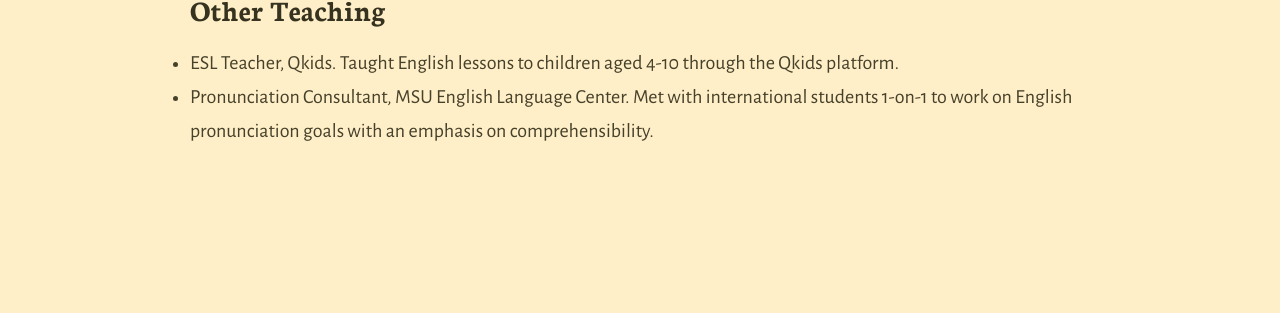
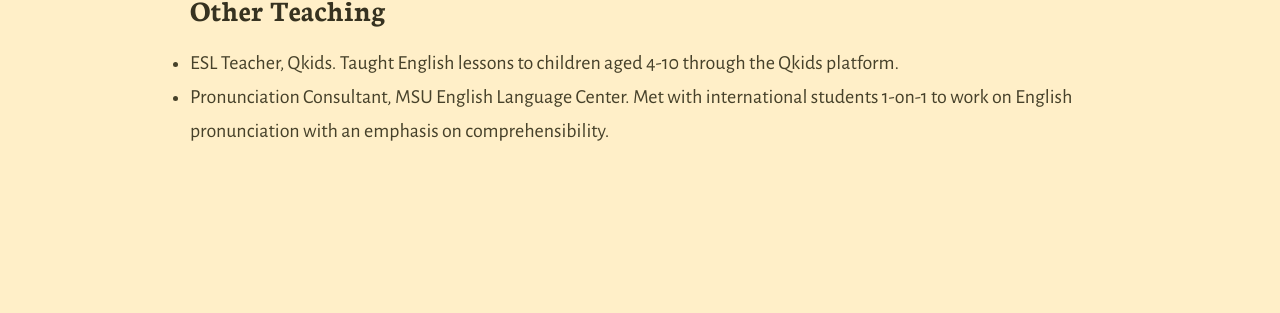
Before and after one commit to annankirk/annankirk.github.io, a Jekyll site: the page built from teaching.md, in a window 1280 px wide. Shown: the part 508-821 px from the top of the page. Built offline with Jekyll 4.4.1, drawn with Linux system fonts in a browser that asks for light colours.

Commit message:
Update teaching.md

```diff
--- a/teaching.md
+++ b/teaching.md
@@ -12,4 +12,4 @@ title: Teaching
 
 ### Other Teaching
 - ESL Teacher, Qkids. Taught English lessons to children aged 4-10 through the Qkids platform.
-- Pronunciation Consultant, MSU English Language Center. Met with international students 1-on-1 to work on English pronunciation goals with an emphasis on comprehensibility.
+- Pronunciation Consultant, MSU English Language Center. Met with international students 1-on-1 to work on English pronunciation with an emphasis on comprehensibility.
```
